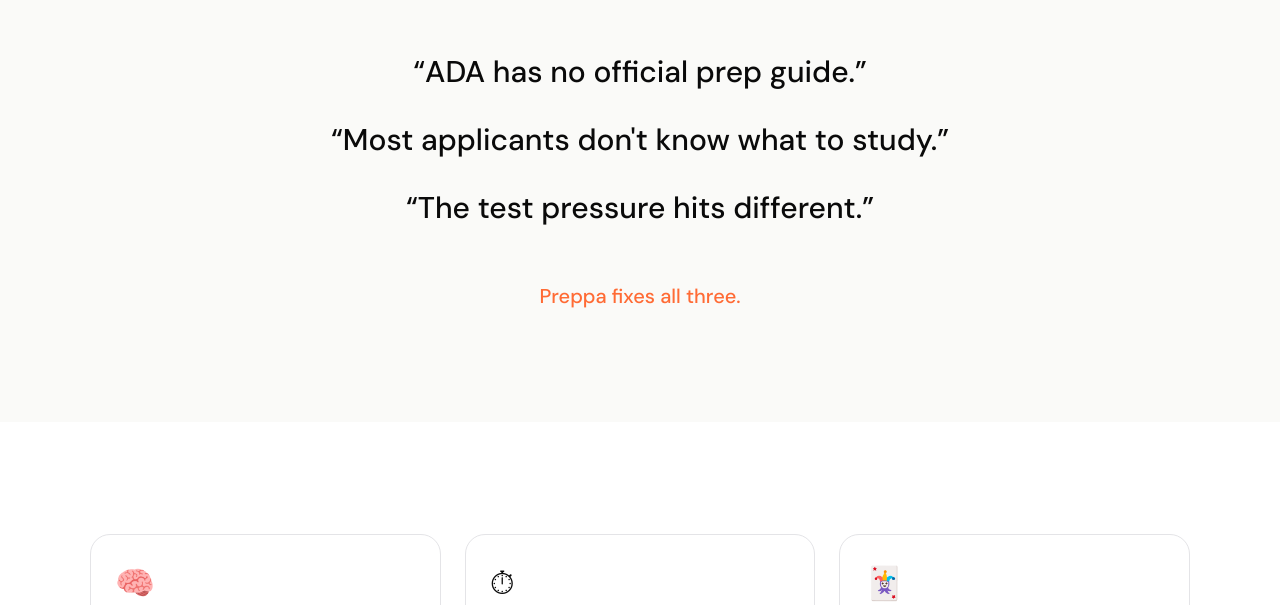
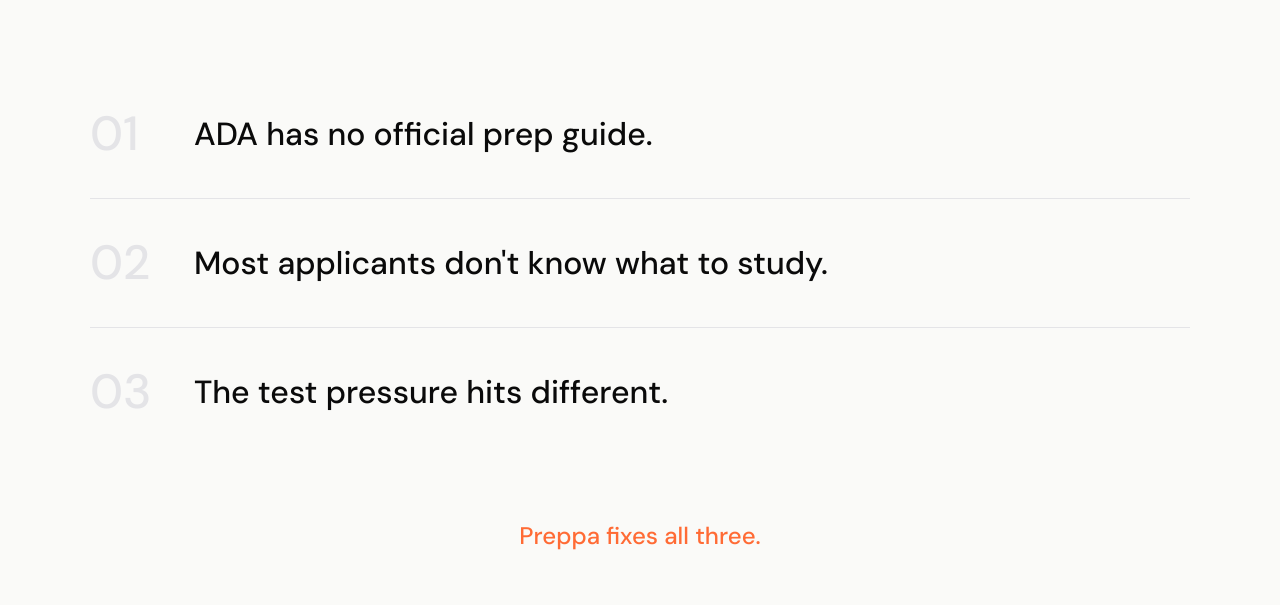
Before and after one commit to TraFost/preppa, a Next.js app: page / in a window 1280 px wide. Shown: the part 775-1380 px from the top of the page. Built offline with nearby package versions, Linux system fonts and the light colour scheme.

Commit message:
refactor: restructure ProblemSection for improved readability and animation

```diff
--- a/src/components/landing/ProblemSection.tsx
+++ b/src/components/landing/ProblemSection.tsx
@@ -2,38 +2,46 @@
 
 import { motion } from "framer-motion"
 
-const fadeUp = {
-  initial: { opacity: 0, y: 24 },
-  animate: { opacity: 1, y: 0 },
-}
-
-const stagger = {
-  animate: { transition: { staggerChildren: 0.2 } },
-}
-
 const statements = [
-  "ADA has no official prep guide.",
-  "Most applicants don't know what to study.",
-  "The test pressure hits different.",
+  { num: "01", text: "ADA has no official prep guide." },
+  { num: "02", text: "Most applicants don't know what to study." },
+  { num: "03", text: "The test pressure hits different." },
 ]
 
 export function ProblemSection() {
   return (
-    <section className="bg-[#FAFAF8] py-24 md:py-28 px-5">
-      <div className="max-w-[1100px] mx-auto text-center">
-        <motion.div
-          initial="initial"
-          whileInView="animate"
-          viewport={{ once: true, margin: "-80px" }}
-          variants={stagger}
+    <section className="bg-[#FAFAF8] py-28 md:py-36 px-5">
+      <div className="max-w-[1100px] mx-auto">
+        <div className="space-y-0">
+          {statements.map((s, i) => (
+            <motion.div
+              key={s.num}
+              initial={{ opacity: 0 }}
+              whileInView={{ opacity: 1 }}
+              viewport={{ once: true, margin: "-120px" }}
+              transition={{ duration: 0.5, delay: i * 0.15 }}
+            >
+              <div className="flex items-start gap-6 md:gap-10 py-8 md:py-10">
+                <span className="text-[40px] md:text-[48px] font-medium text-zinc-200 leading-none w-16 flex-shrink-0">
+                  {s.num}
+                </span>
+                <p className="text-2xl md:text-[32px] font-medium leading-tight pt-1">{s.text}</p>
+              </div>
+              {i < statements.length - 1 && (
+                <div className="h-px bg-zinc-200 mx-0" />
+              )}
+            </motion.div>
+          ))}
+        </div>
+        <motion.p
+          className="text-accent text-xl md:text-2xl font-medium mt-12 md:mt-16 text-center"
+          initial={{ opacity: 0, y: 12 }}
+          whileInView={{ opacity: 1, y: 0 }}
+          viewport={{ once: true }}
+          transition={{ duration: 0.5, delay: 0.4 }}
         >
-          {statements.map((s) => (
-            <motion.p key={s} variants={fadeUp} className="text-2xl md:text-3xl font-medium py-4">
-              &ldquo;{s}&rdquo;
-            </motion.p>
-          ))}
-        </motion.div>
-        <p className="text-accent text-xl font-medium mt-10">Preppa fixes all three.</p>
+          Preppa fixes all three.
+        </motion.p>
       </div>
     </section>
   )
```
